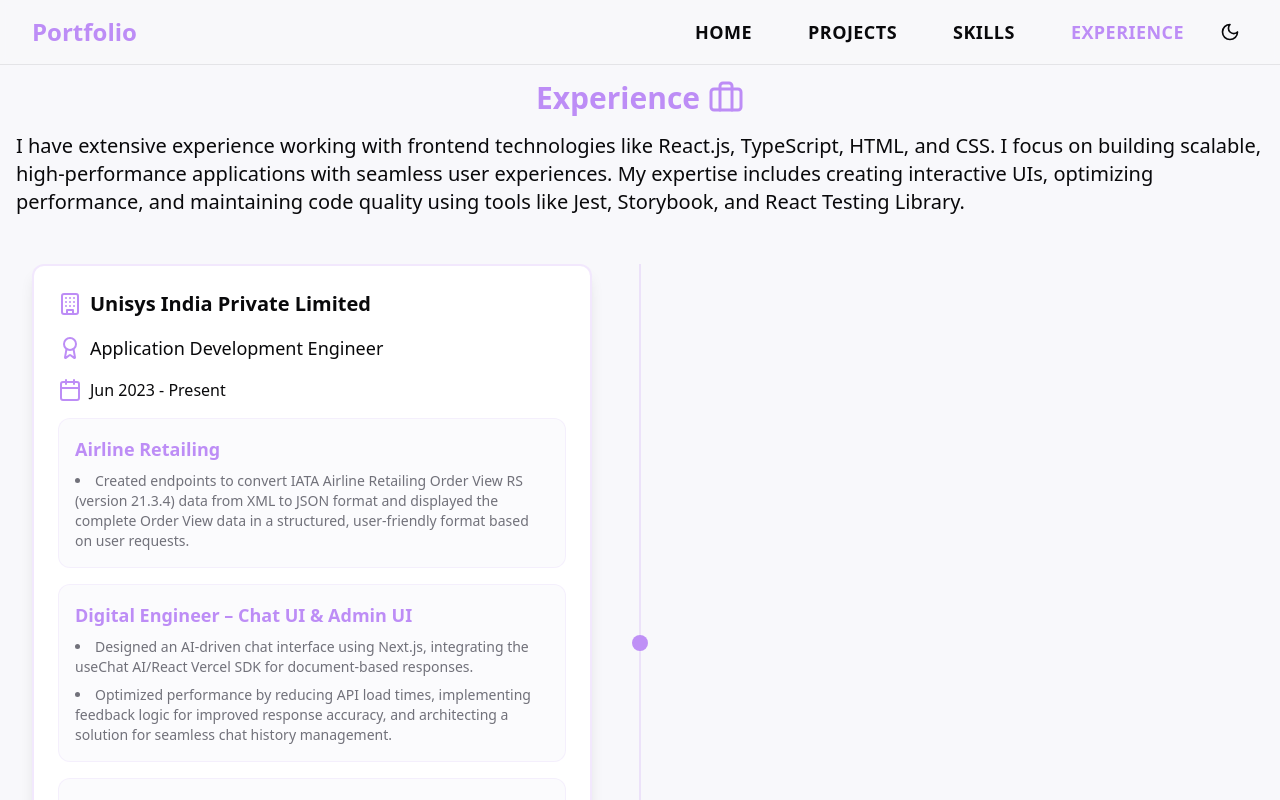
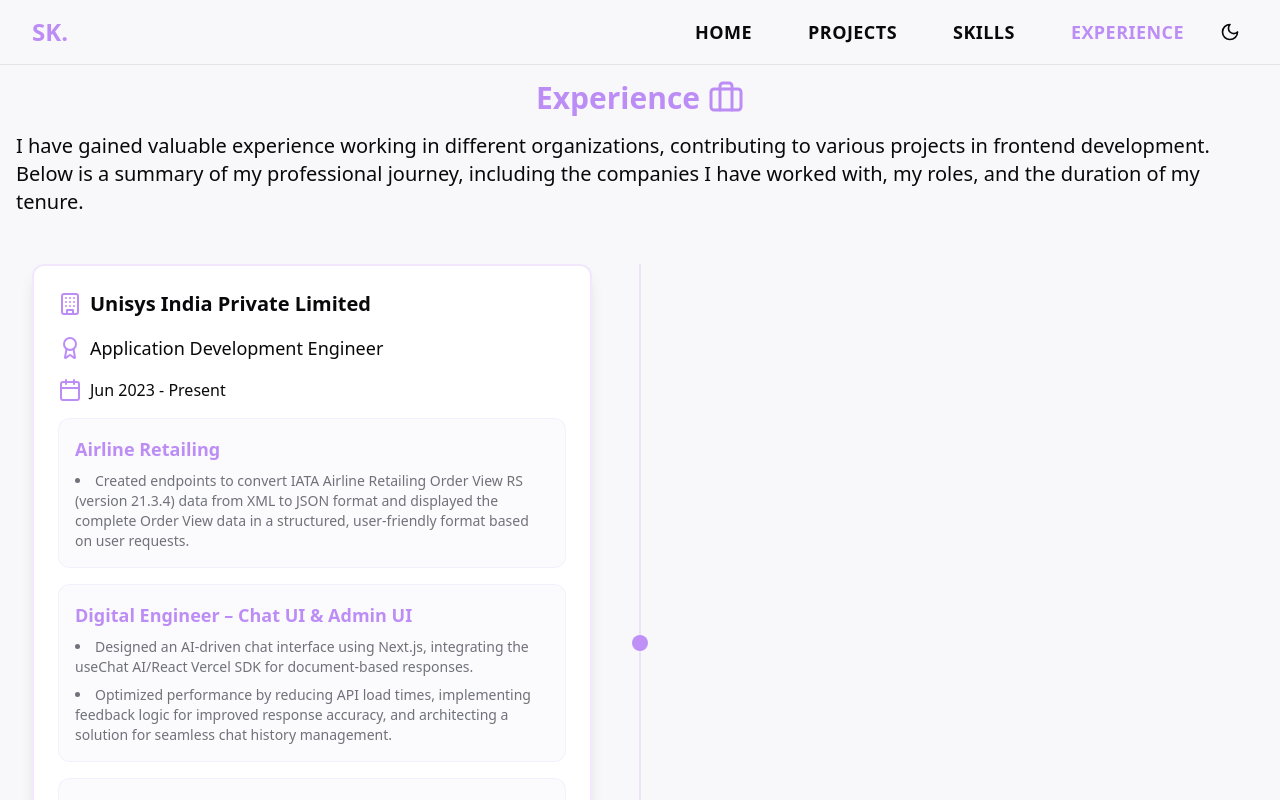
Before and after one commit to sanju1098/my-portfolio, a Next.js app: page /experience in a window 1280 px wide. Shown: the top 800 px of the page. Built offline with nearby package versions, Linux system fonts and the light colour scheme.

Commit message:
Updated Resume

```diff
--- a/src/app/experience/page.tsx
+++ b/src/app/experience/page.tsx
@@ -8,12 +8,10 @@
         Experience <Briefcase className="w-9 h-9" />
       </div>
       <div className="text-xl lg:m-4 m-2">
-        I have extensive experience working with frontend technologies like
-        React.js, TypeScript, HTML, and CSS. I focus on building scalable,
-        high-performance applications with seamless user experiences. My
-        expertise includes creating interactive UIs, optimizing performance, and
-        maintaining code quality using tools like Jest, Storybook, and React
-        Testing Library.
+        I have gained valuable experience working in different organizations,
+        contributing to various projects in frontend development. Below is a
+        summary of my professional journey, including the companies I have
+        worked with, my roles, and the duration of my tenure.
       </div>
 
       <div className="relative space-y-12 animate-fade-in">
--- a/src/components/Navbar.tsx
+++ b/src/components/Navbar.tsx
@@ -19,11 +19,11 @@
 
   return (
     <header className="w-full h-16">
-      <nav className="fixed top-0 w-full bg-background/80 backdrop-blur-sm z-50 border-b border-border">
+      <nav className="fixed top-0 w-full bg-background/90 backdrop-blur-sm z-50 border-b border-border">
         <div className=" px-4 sm:px-6 lg:px-8">
           <div className="flex items-center justify-between h-16">
             <Link href="/" className="text-2xl font-bold text-primary">
-              Portfolio
+              SK.
             </Link>
 
             <div className="flex items-center gap-4">
@@ -35,9 +35,9 @@
                     href={item.path}
                     className={`${
                       pathname === item.path
-                        ? "text-primary"
-                        : "text-foreground hover:text-primary"
-                    } px-3 py-2 rounded-md text-lg font-semibold uppercase tracking-wide hover:bg-gray-600 hover:text-primary`}>
+                        ? "text-primary hover:text-foreground"
+                        : "text-foreground hover:text-foreground"
+                    } px-3 py-2 rounded-md text-lg font-semibold uppercase tracking-wide hover:bg-primary`}>
                     {item.label}
                   </Link>
                 ))}
@@ -73,7 +73,7 @@
                     location.pathname === item.path
                       ? "text-primary"
                       : "text-foreground hover:text-primary"
-                  } block px-3 py-2 rounded-md text-base font-medium uppercase tracking-wide transition-colors duration-200`}
+                  } block px-3 py-2 rounded-md text-base font-medium hover:bg-primary hover:text-foreground uppercase tracking-wide transition-colors duration-200`}
                   onClick={() => setIsOpen(false)}>
                   {item.label}
                 </Link>
```
Also changed, not shown: 1 other file (tests, documents, lock files or other folders).
